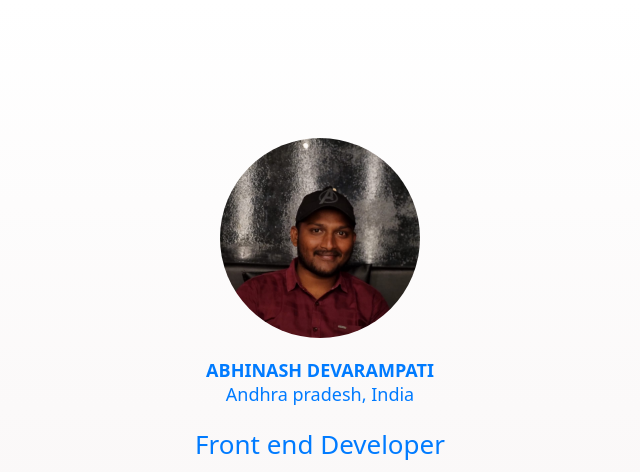
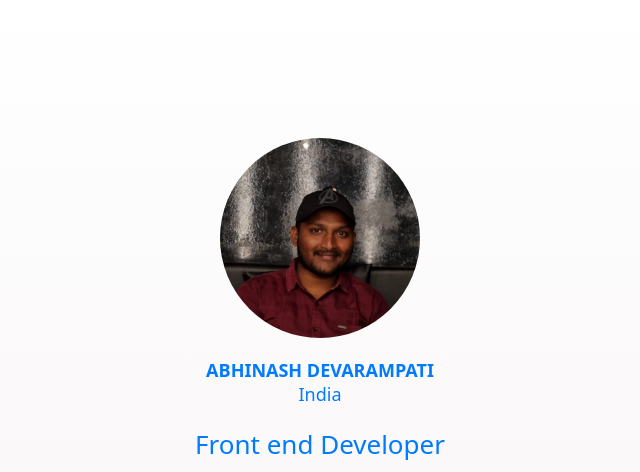
Before and after one commit to abhinashrd/My-profile, a plain HTML site: page index.html in a window 1280 px wide. Shown: the top 472 px of the page, without its empty margins (320-960 px from the left). Drawn offline with Linux system fonts and the light colour scheme.

Commit message:
Update index.html

```diff
--- a/index.html
+++ b/index.html
@@ -12,7 +12,7 @@
     <img class= "profile-img" src="IMG-20231123-WA0015.jpg" alt="" />
     <div class="column">
         <span class="header"> ABHINASH DEVARAMPATI</span>
-        <span class="sub-header"> Andhra pradesh, India</span>
+        <span class="sub-header">India</span>
         <span class="description"> Front end Developer</span>
     </div>
     <div class="social-icons">
```
